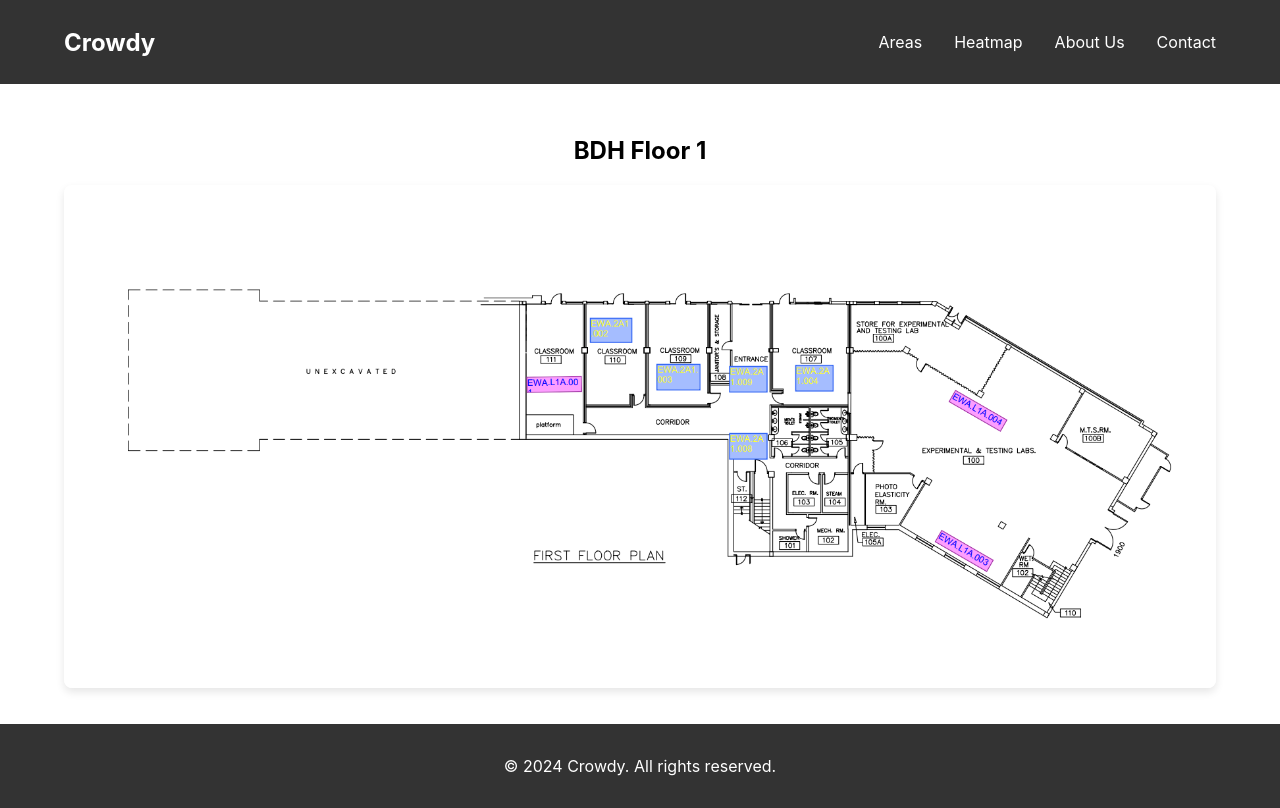
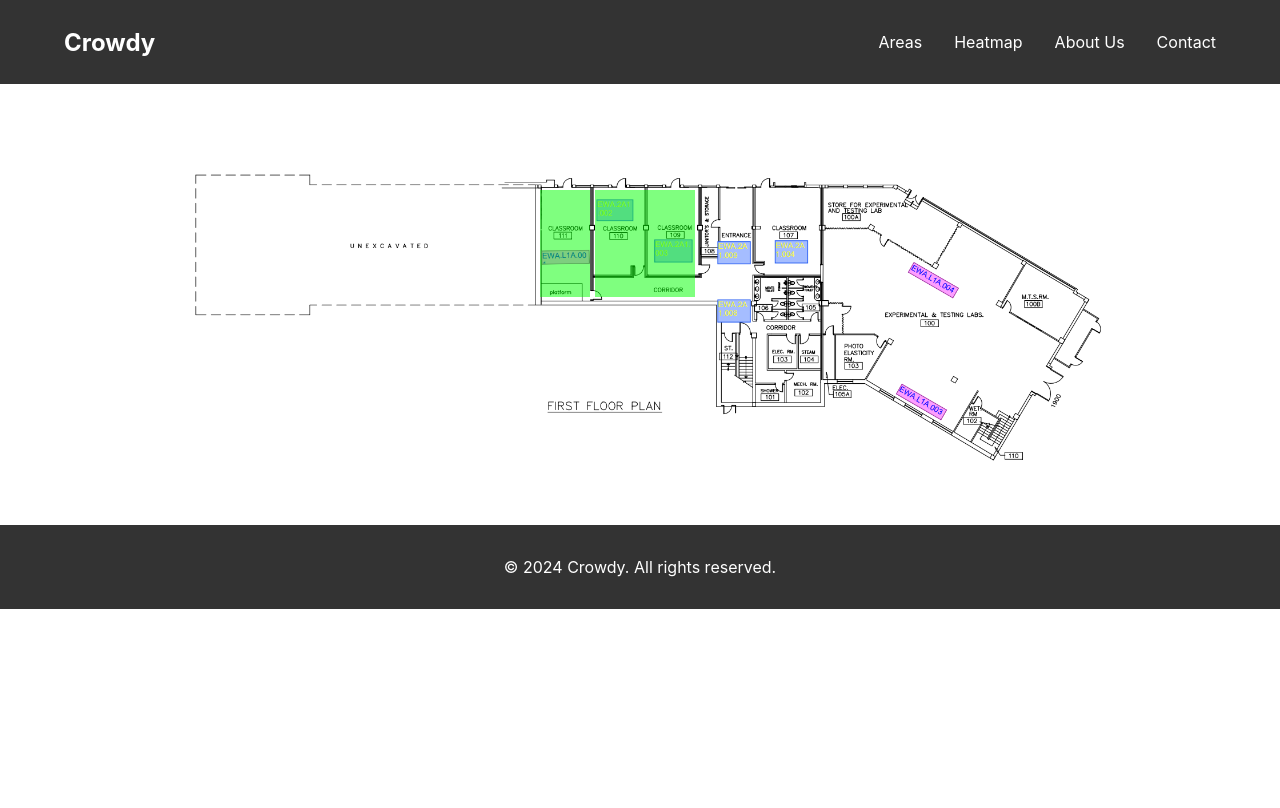
Before and after one commit to bailoun/crowdyaub, a React (Create React App) app: page /bdh/floor-1 in a window 1280 px wide. Built offline with nearby package versions, Linux system fonts and the light colour scheme; no server answers.

Commit message:
Heatmap plus api fetch

```diff
--- a/src/App.js
+++ b/src/App.js
@@ -10,16 +10,16 @@ import SaabMedicalLibraryPage from './components/SaabMedicalLibraryPage';
 import ScienceEngineeringLibraryPage from './components/ScienceEngineeringLibraryPage';
 import HeatmapPage from './components/HeatmapPage';
 import PageTransition from './components/PageTransition';
-import './App.css';
-import StudyAreasPage from './components/StudyAreasPage';  // Import the new component
-import BDHFloorsPage from './components/BDHFloorsPage';  // Import the new component
-
-import BDHFloor1Page from './components/BDHFloor1Page';
+import StudyAreasPage from './components/StudyAreasPage';
+import BDHFloorsPage from './components/BDHFloorsPage';
 import BDHFloor2Page from './components/BDHFloor2Page';
 import BDHFloor3Page from './components/BDHFloor3Page';
 import BDHFloor4Page from './components/BDHFloor4Page';
 import BDHFloor5Page from './components/BDHFloor5Page';
 import BDHFloor6Page from './components/BDHFloor6Page';
+import BDHFloorHeatmap from './components/BDHFloorHeatmap';  // Updated to use BDHFloorHeatmap
+
+import './App.css';
 
 function App() {
   return (
@@ -35,7 +35,7 @@ function App() {
           <Route path="/science-engineering" element={<ScienceEngineeringLibraryPage />} />
           <Route path="/study-areas" element={<StudyAreasPage />} />
           <Route path="/bdh" element={<BDHFloorsPage />} />
-          <Route path="/bdh/floor-1" element={<BDHFloor1Page />} />
+          <Route path="/bdh/floor-1" element={<BDHFloorHeatmap />} /> {/* Using BDHFloorHeatmap */}
           <Route path="/bdh/floor-2" element={<BDHFloor2Page />} />
           <Route path="/bdh/floor-3" element={<BDHFloor3Page />} />
           <Route path="/bdh/floor-4" element={<BDHFloor4Page />} />
--- /dev/null
+++ b/src/components/BDHFloorHeatmap.js
@@ -0,0 +1,89 @@
+import React, { useEffect, useState } from 'react';
+import '../styles/BDHFloorHeatmap.css';
+
+const BDHFloorHeatmap = () => {
+  const [roomData, setRoomData] = useState({});
+
+  useEffect(() => {
+    fetch('/api/Device')
+  .then(response => response.json())
+  .then(data => {
+    console.log("API Data: ", data);
+    const mappedData = mapDeviceToRooms(data.items);
+    setRoomData(mappedData);
+  })
+  .catch(error => {
+    console.error('Error fetching data:', error);
+  });
+
+  }, []);
+
+  const mapDeviceToRooms = (data) => {
+    const deviceToRoomMapping = {
+      'ACC.L1A.004': '111',
+      'EWA.L1A.007': '112',
+      'EWA.F03.20': '113',
+      // Add more mappings based on your device-room relationship
+    };
+
+    let roomData = {};
+    data.forEach(deviceEntry => {
+      const room = deviceToRoomMapping[deviceEntry.Device];
+      if (room) {
+        roomData[room] = parseInt(deviceEntry.UniqueClients, 10);
+      }
+    });
+
+    return roomData;
+  };
+
+  const getHighlightColor = (peopleCount) => {
+    if (peopleCount > 20) return 'rgba(255, 0, 0, 0.5)'; // Red with transparency
+    if (peopleCount > 10) return 'rgba(255, 255, 0, 0.5)'; // Yellow with transparency
+    return 'rgba(0, 255, 0, 0.5)'; // Green with transparency
+  };
+
+  return (
+    <div className="floor-plan-container">
+      <img src="/bdh-floor-1.png" alt="BDH Floor 1" className="floor-plan-image" />
+
+      {/* Highlighting classrooms based on the image layout */}
+      <div
+        className="highlight"
+        style={{
+          top: '24%',
+          left: '40%',
+          width: '5%',
+          height: '107px',
+          backgroundColor: getHighlightColor(roomData['111']),
+        }}
+        data-tooltip={`Classroom 111: ${roomData['111'] || 'No data'} students`}
+      ></div>
+      <div
+        className="highlight"
+        style={{
+          top: '24%',
+          left: '45.5%',
+          width: '5%',
+          height: '107px',
+          backgroundColor: getHighlightColor(roomData['112']),
+        }}
+        data-tooltip={`Classroom 112: ${roomData['112'] || 'No data'} students`}
+      ></div>
+      <div
+        className="highlight"
+        style={{
+          top: '24%',
+          left: '50.5%',
+          width: '5%',
+          height: '107px',
+          backgroundColor: getHighlightColor(roomData['113']),
+        }}
+        data-tooltip={`Classroom 113: ${roomData['113'] || 'No data'} students`}
+      ></div>
+      {/* Add more classrooms as needed */}
+    </div>
+  );
+};
+
+export default BDHFloorHeatmap;
--- /dev/null
+++ b/src/styles/BDHFloorHeatmap.css
@@ -0,0 +1,39 @@
+.floor-plan-container {
+    position: relative;
+    width: 100%;
+    max-width: 1000px;
+    margin: 0 auto;
+  }
+
+  .floor-plan-image {
+    width: 100%;
+    height: auto;
+  }
+
+  .highlight {
+    position: absolute;
+    z-index: 10;
+    pointer-events: auto;
+  }
+
+  /* Tooltip styling */
+  .highlight:hover::after {
+    content: attr(data-tooltip);  /* Get the content from the data-tooltip attribute */
+    position: absolute;
+    background-color: black;
+    color: #fff;
+    padding: 5px;
+    border-radius: 3px;
+    white-space: nowrap;
+    z-index: 100;
+    top: -25px; /* Position above the element */
+    left: 50%;
+    transform: translateX(-50%);
+    opacity: 1;
+    pointer-events: none;
+  }
+
+  .highlight::after {
+    opacity: 0;
+    transition: opacity 0.3s ease-in-out;
+  }
```
Also changed, not shown: src/index.js (+4 -4 lines), src/setupProxy.js (added, +14 -0 lines).
